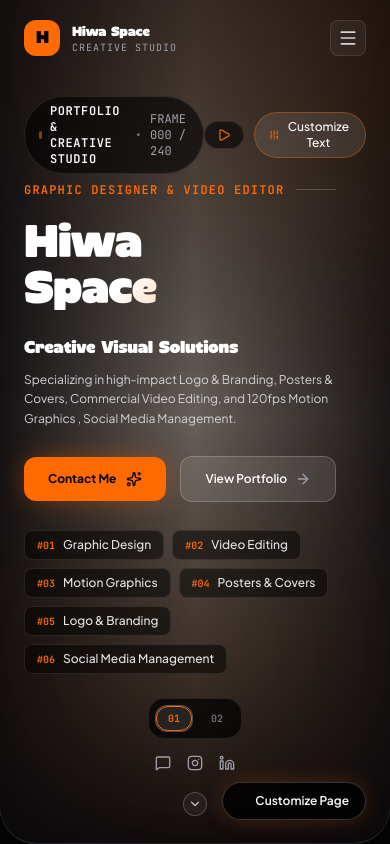
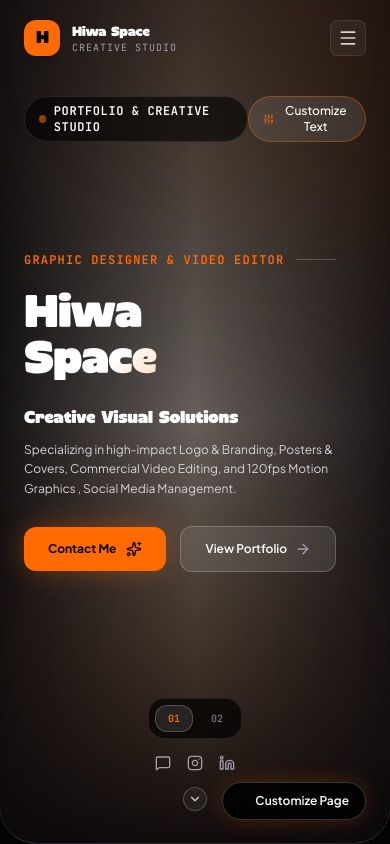
Before and after one commit to Hiwa010/hiwa-space, a React (Vite) app: page / in a window 390 px wide. Shown: the top 844 px of the page. Built offline with nearby package versions, Linux system fonts and the light colour scheme.

Commit message:
Optimize HeroParallax for mobile and performance
Refactor HeroParallax component for mobile optimization and performance improvements. Removed unused imports, simplified state management, and adjusted frame loading strategy based on device type.

```diff
--- a/src/components/HeroParallax.tsx
+++ b/src/components/HeroParallax.tsx
@@ -3,18 +3,13 @@ import { motion, AnimatePresence } from 'motion/react';
 import {
   Play,
   Pause,
-  RotateCcw,
   Sliders,
   Sparkles,
   ChevronDown,
-  Layers,
-  ExternalLink,
   Instagram,
   MessageSquare,
   Linkedin,
-  ArrowRight,
-  CheckCircle2,
-  RefreshCw
+  ArrowRight
 } from 'lucide-react';
 import { SiteConfig, ThemePreset } from '../types';
 import { TOTAL_WEBP_FRAMES, DEFAULT_THEMES, getFrameUrl } from '../data/defaultContent';
@@ -37,28 +32,27 @@ export const HeroParallax: React.FC<HeroParallaxProps> = ({
   const containerRef = useRef<HTMLDivElement>(null);
   const canvasRef = useRef<HTMLCanvasElement>(null);
   const [currentFrame, setCurrentFrame] = useState<number>(0);
-  const [isThemeSwitching, setIsThemeSwitching] = useState<boolean>(false);
   const [isPlayingAuto, setIsPlayingAuto] = useState<boolean>(false);
-  const [manualScrubActive, setManualScrubActive] = useState<boolean>(false);
   const [canvasReady, setCanvasReady] = useState<boolean>(false);
 
-  // Cache of loaded Image elements
   const imagesCacheRef = useRef<Map<number, HTMLImageElement>>(new Map());
   const rafIdRef = useRef<number | null>(null);
   const autoPlayIntervalRef = useRef<NodeJS.Timeout | null>(null);
 
-  // Draw frame to canvas
+  // Check if it's mobile device to avoid heavy processing
+  const isMobile = typeof window !== 'undefined' && window.innerWidth < 768;
+
   const drawFrame = useCallback((frameIdx: number) => {
     const canvas = canvasRef.current;
     if (!canvas) return;
     const ctx = canvas.getContext('2d');
     if (!ctx) return;
 
-    const clampedIdx = Math.max(0, Math.min(TOTAL_WEBP_FRAMES - 1, Math.floor(frameIdx)));
-    const cachedImg = imagesCacheRef.current.get(clampedIdx);
+    // On mobile, lock it to frame 0 (or a single static frame) to guarantee zero lag
+    const targetIdx = isMobile ? 0 : Math.max(0, Math.min(TOTAL_WEBP_FRAMES - 1, Math.floor(frameIdx)));
+    const cachedImg = imagesCacheRef.current.get(targetIdx);
 
     if (cachedImg && cachedImg.complete && cachedImg.naturalWidth > 0) {
-      // Clear and draw maintaining aspect ratio cover
       const cWidth = canvas.width;
       const cHeight = canvas.height;
       const imgRatio = cachedImg.naturalWidth / cachedImg.naturalHeight;
@@ -81,17 +75,15 @@ export const HeroParallax: React.FC<HeroParallaxProps> = ({
       ctx.drawImage(cachedImg, offsetX, offsetY, drawWidth, drawHeight);
       setCanvasReady(true);
     } else {
-      // Load this frame on demand if not cached
       const img = new Image();
-      img.src = getFrameUrl(clampedIdx);
+      img.src = getFrameUrl(targetIdx);
       img.onload = () => {
-        imagesCacheRef.current.set(clampedIdx, img);
-        drawFrame(clampedIdx);
+        imagesCacheRef.current.set(targetIdx, img);
+        drawFrame(targetIdx);
       };
     }
-  }, []);
+  }, [isMobile]);
 
-  // Set up canvas sizing
   const handleResize = useCallback(() => {
     const canvas = canvasRef.current;
     if (!canvas) return;
@@ -104,35 +96,9 @@ export const HeroParallax: React.FC<HeroParallaxProps> = ({
     }
   }, [currentFrame, drawFrame]);
 
-  // Initial setup and background caching
   useEffect(() => {
     window.addEventListener('resize', handleResize);
     handleResize();
-
-    // Progressively cache surrounding and all frames in the background
-    let cancel = false;
-    const loadAllFramesInBackground = async () => {
-      // First load step-by-step
-      for (let i = 0; i < TOTAL_WEBP_FRAMES; i += 2) {
-        if (cancel) break;
-        if (!imagesCacheRef.current.has(i)) {
-          const img = new Image();
-          img.src = getFrameUrl(i);
-          img.onload = () => imagesCacheRef.current.set(i, img);
-        }
-      }
-      // Then fill odd frames
-      for (let i = 1; i < TOTAL_WEBP_FRAMES; i += 2) {
-        if (cancel) break;
-        if (!imagesCacheRef.current.has(i)) {
-          const img = new Image();
-          img.src = getFrameUrl(i);
-          img.onload = () => imagesCacheRef.current.set(i, img);
-        }
-      }
-    };
-
-    loadAllFramesInBackground();
 
     // Initial frame draw
     const initialImg = new Image();
@@ -142,16 +108,29 @@ export const HeroParallax: React.FC<HeroParallaxProps> = ({
       drawFrame(0);
     };
 
+    // Load extra frames only if not on mobile for performance
+    if (!isMobile) {
+      const loadFramesInBackground = () => {
+        for (let i = 1; i < TOTAL_WEBP_FRAMES; i += 10) {
+          const img = new Image();
+          img.src = getFrameUrl(i);
+          img.onload = () => imagesCacheRef.current.set(i, img);
+        }
+      };
+      loadFramesInBackground();
+    }
+
     return () => {
-      cancel = true;
       window.removeEventListener('resize', handleResize);
     };
-  }, [handleResize, drawFrame]);
+  }, [handleResize, drawFrame, isMobile]);
 
-  // Scroll listener for sticky sequence track
+  // Scroll listener (disabled on mobile for smooth performance)
   useEffect(() => {
+    if (isMobile) return;
+
     const handleScroll = () => {
-      if (manualScrubActive || isPlayingAuto) return;
+      if (isPlayingAuto) return;
       const container = containerRef.current;
       if (!container) return;
 
@@ -160,7 +139,6 @@ export const HeroParallax: React.FC<HeroParallaxProps> = ({
 
       if (scrollableHeight <= 0) return;
 
-      // Calculate progress 0 to 1 through container
       const progress = Math.max(0, Math.min(1, -rect.top / scrollableHeight));
       const targetFrame = Math.floor(progress * (TOTAL_WEBP_FRAMES - 1));
 
@@ -178,51 +156,23 @@ export const HeroParallax: React.FC<HeroParallaxProps> = ({
       window.removeEventListener('scroll', handleScroll);
       if (rafIdRef.current) cancelAnimationFrame(rafIdRef.current);
     };
-  }, [currentFrame, manualScrubActive, isPlayingAuto, drawFrame]);
+  }, [currentFrame, isPlayingAuto, drawFrame, isMobile]);
 
-  // Handle Theme Switch animation with smooth loading indicator
   const switchThemeWithEffect = (index: number) => {
     if (index === config.activeThemeIndex) return;
-    setIsThemeSwitching(true);
-    setTimeout(() => {
     onThemeChange(index);
-      setTimeout(() => {
-        setIsThemeSwitching(false);
-      }, 350);
-    }, 200);
   };
-
-  // Auto playback toggle
-  useEffect(() => {
-    if (isPlayingAuto) {
-      autoPlayIntervalRef.current = setInterval(() => {
-        setCurrentFrame((prev) => {
-          const next = (prev + 1) % TOTAL_WEBP_FRAMES;
-          drawFrame(next);
-          return next;
-        });
-      }, 42); // ~24 fps playback matching delay 0.042s
-    } else {
-      if (autoPlayIntervalRef.current) clearInterval(autoPlayIntervalRef.current);
-    }
-    return () => {
-      if (autoPlayIntervalRef.current) clearInterval(autoPlayIntervalRef.current);
-    };
-  }, [isPlayingAuto, drawFrame]);
 
   return (
     <div
       ref={containerRef}
       id="hero-sequence-container"
-      className="relative w-full h-[320vh] bg-[#070709]"
+      className="relative w-full lg:h-[320vh] h-auto bg-[#070709]"
     >
-      {/* Sticky Screen Viewport with Rounded Border Bottom */}
-      <div className="sticky top-0 h-screen w-full overflow-hidden flex flex-col justify-between">
+      <div className="relative lg:sticky top-0 h-screen w-full overflow-hidden flex flex-col justify-between">
 
-        {/* Main Hero Visual Frame with Rounded Border Bottom */}
         <div className="relative w-full h-full rounded-b-[36px] md:rounded-b-[54px] border-b border-white/10 overflow-hidden shadow-[0_25px_70px_rgba(0,0,0,0.95)] bg-[#090a0f]">
 
-          {/* Canvas for 60FPS WebP Parallax Scrubbing */}
           <canvas
             ref={canvasRef}
             id="hero-parallax-canvas"
@@ -230,11 +180,9 @@ export const HeroParallax: React.FC<HeroParallaxProps> = ({
             style={{ opacity: canvasReady ? 1 : 0.8 }}
           />
 
-          {/* Cinematic Dark Overlays & Gradients for High Legibility */}
           <div className="absolute inset-0 bg-gradient-to-t from-[#08080c] via-black/40 to-[#08080c]/80 pointer-events-none" />
           <div className="absolute inset-0 bg-gradient-to-r from-[#08080c]/90 via-transparent to-[#08080c]/85 pointer-events-none" />
 
-          {/* Dynamic Theme Color Atmosphere Flare */}
           <div
             className="absolute -top-32 left-1/4 h-96 w-96 rounded-full blur-[140px] pointer-events-none opacity-20 transition-all duration-700"
             style={{ backgroundColor: activeTheme.accentColor }}
@@ -244,12 +192,10 @@ export const HeroParallax: React.FC<HeroParallaxProps> = ({
             style={{ backgroundColor: activeTheme.accentColor }}
           />
 
-          {/* HERO CONTENT OVERLAYS — EXACT MATCH TO REFERENCE SPEC */}
           <div className="relative z-10 mx-auto flex h-full w-full max-w-7xl flex-col justify-between px-6 pt-24 pb-8 md:px-12 md:pt-28 md:pb-12">
 
-            {/* TOP BAR / THEME BADGE & CONTROLS */}
+            {/* TOP BAR */}
             <div className="flex items-center justify-between">
-              {/* Active Track Badge */}
               <div className="flex items-center gap-2 rounded-full border border-white/10 bg-black/60 backdrop-blur-md px-3.5 py-1.5 text-xs font-mono">
                 <span
                   className="h-2 w-2 rounded-full animate-pulse"
@@ -258,33 +204,26 @@ export const HeroParallax: React.FC<HeroParallaxProps> = ({
                 <span className="font-semibold tracking-wider text-white">
                   {activeTheme.badge}
                 </span>
+                {!isMobile && (
+                  <>
                     <span className="text-zinc-500">•</span>
                     <span className="text-zinc-400">FRAME {String(currentFrame).padStart(3, '0')} / 240</span>
+                  </>
+                )}
               </div>
 
-              {/* Parallax Controller & Customizer Quick Bar */}
               <div className="flex items-center gap-2.5">
+                {!isMobile && (
                   <button
-                  id="btn-toggle-autoplay"
                     onClick={() => setIsPlayingAuto(!isPlayingAuto)}
-                  title={isPlayingAuto ? 'Pause sequence' : 'Auto-play sequence'}
-                  className="flex items-center gap-1.5 rounded-full border border-white/10 bg-black/60 backdrop-blur-md px-3 py-1.5 text-xs font-medium text-zinc-300 hover:text-white hover:border-white/25 transition-all"
+                    className="flex items-center gap-1.5 rounded-full border border-white/10 bg-black/60 backdrop-blur-md px-3 py-1.5 text-xs font-medium text-zinc-300 hover:text-white transition-all"
                   >
-                  {isPlayingAuto ? (
-                    <>
-                      <Pause className="h-3.5 w-3.5 text-orange-400" />
-                      <span className="hidden sm:inline">Pause</span>
-                    </>
-                  ) : (
-                    <>
-                      <Play className="h-3.5 w-3.5" style={{ color: activeTheme.accentColor }} />
+                    {isPlayingAuto ? <Pause className="h-3.5 w-3.5 text-orange-400" /> : <Play className="h-3.5 w-3.5" style={{ color: activeTheme.accentColor }} />}
                     <span className="hidden sm:inline">Preview Motion</span>
-                    </>
+                  </button>
                 )}
-                </button>
 
                 <button
-                  id="btn-hero-edit-customizer"
                   onClick={onOpenCustomizer}
                   className="flex items-center gap-1.5 rounded-full border border-white/15 bg-white/10 backdrop-blur-md px-3.5 py-1.5 text-xs font-medium text-white hover:bg-white/20 transition-all"
                   style={{ borderColor: `${activeTheme.accentColor}60` }}
@@ -295,7 +234,7 @@ export const HeroParallax: React.FC<HeroParallaxProps> = ({
               </div>
             </div>
 
-            {/* MIDDLE SECTION — CLEAN HERO TITLE, SUBTITLE & ACTION BUTTONS */}
+            {/* MIDDLE SECTION */}
             <div className="my-auto max-w-4xl">
               <AnimatePresence mode="wait">
                 <motion.div
@@ -306,7 +245,6 @@ export const HeroParallax: React.FC<HeroParallaxProps> = ({
                   transition={{ duration: 0.35, ease: 'easeOut' }}
                   className="space-y-5"
                 >
-                  {/* Small Intro Line in Accent Color */}
                   <div className="flex items-center gap-3">
                     <span
                       className="text-xs md:text-sm font-mono font-bold tracking-widest uppercase transition-colors"
@@ -318,7 +256,6 @@ export const HeroParallax: React.FC<HeroParallaxProps> = ({
                     <span className="text-xs font-mono text-zinc-400 hidden sm:inline">4+ YEARS OF EXPERIENCE</span>
                   </div>
 
-                  {/* Huge Two-Line Title */}
                   <h1 className="font-heading text-5xl font-extrabold tracking-tight text-white sm:text-7xl md:text-8xl lg:text-9xl leading-[0.96]">
                     <span className="block">{config.heroTitleLine1 || activeTheme.heroTitleLine1}</span>
                     <span
@@ -331,7 +268,6 @@ export const HeroParallax: React.FC<HeroParallaxProps> = ({
                     </span>
                   </h1>
 
-                  {/* Subtitle & Value Proposition */}
                   <div className="max-w-2xl space-y-2 pt-1">
                     <p className="font-heading text-lg sm:text-2xl font-bold text-white tracking-tight">
                       {config.subheadline || activeTheme.subheadline}
@@ -341,12 +277,10 @@ export const HeroParallax: React.FC<HeroParallaxProps> = ({
                     </p>
                   </div>
 
-                  {/* Direct Action Buttons: Contact Me & View Portfolio */}
                   <div className="flex flex-wrap items-center gap-3.5 pt-2">
                     <button
-                      id="btn-hero-contact"
                       onClick={onJoinClick}
-                      className="group flex items-center gap-2.5 rounded-xl px-6 py-3.5 text-xs sm:text-sm font-bold text-black shadow-lg transition-all hover:opacity-95 hover:scale-[1.02] active:scale-[0.98]"
+                      className="group flex items-center gap-2.5 rounded-xl px-6 py-3.5 text-xs sm:text-sm font-bold text-black shadow-lg transition-all hover:opacity-95 hover:scale-[1.02]"
                       style={{
                         backgroundColor: activeTheme.accentColor,
                         boxShadow: `0 0 30px -4px ${activeTheme.accentColor}70`,
@@ -358,49 +292,18 @@ export const HeroParallax: React.FC<HeroParallaxProps> = ({
 
                     <a
                       href="#portfolio"
-                      className="flex items-center gap-2 rounded-xl border border-white/20 bg-white/10 backdrop-blur-md px-6 py-3.5 text-xs sm:text-sm font-semibold text-white hover:bg-white/20 hover:border-white/30 transition-all"
+                      className="flex items-center gap-2 rounded-xl border border-white/20 bg-white/10 backdrop-blur-md px-6 py-3.5 text-xs sm:text-sm font-semibold text-white hover:bg-white/20 transition-all"
                     >
                       <span>View Portfolio</span>
                       <ArrowRight className="h-4 w-4 text-zinc-400" />
                     </a>
                   </div>
-
-                  {/* Focus Highlights Tags */}
-                  <div className="pt-2">
-                    <div className="flex flex-wrap gap-2 max-w-3xl">
-                      {(config.skills && config.skills.length > 0 ? config.skills : [
-                        { id: '1', index: '#01', label: 'Graphic Design' },
-                        { id: '2', index: '#02', label: 'Video Editing' },
-                        { id: '3', index: '#03', label: 'Motion Graphics' },
-                        { id: '4', index: '#04', label: 'Posters & Covers' },
-                        { id: '5', index: '#05', label: 'Logo & Branding' },
-                        { id: '6', index: '#06', label: 'Social Media Management' },
-                      ]).map((skill) => (
-                        <div
-                          key={skill.id || skill.index}
-                          className="flex items-center gap-2 rounded-lg border border-white/10 bg-black/50 backdrop-blur-md px-3 py-1.5 transition-all hover:border-white/25 hover:bg-black/70"
-                        >
-                          <span
-                            className="text-[10px] font-mono font-bold"
-                            style={{ color: activeTheme.accentColor }}
-                          >
-                            {skill.index}
-                          </span>
-                          <span className="text-xs font-medium text-zinc-200">
-                            {skill.label}
-                          </span>
-                        </div>
-                      ))}
-                    </div>
-                  </div>
                 </motion.div>
               </AnimatePresence>
             </div>
 
-            {/* BOTTOM SECTION — THEME SELECTOR & SOCIAL ICONS */}
+            {/* BOTTOM SECTION */}
             <div className="relative pt-4">
-
-              {/* Theme Navigation Strip */}
               <div className="mb-4 flex items-center justify-center">
                 <div className="flex flex-wrap items-center justify-center gap-1.5 rounded-2xl border border-white/10 bg-black/70 p-1.5 backdrop-blur-md">
                   {DEFAULT_THEMES.map((theme, idx) => {
@@ -408,7 +311,6 @@ export const HeroParallax: React.FC<HeroParallaxProps> = ({
                     return (
                       <button
                         key={theme.id}
-                        id={`btn-select-theme-${idx}`}
                         onClick={() => switchThemeWithEffect(idx)}
                         className={`group relative flex items-center gap-2 rounded-xl px-3 py-1.5 text-xs transition-all ${
                           isActive
@@ -423,95 +325,36 @@ export const HeroParallax: React.FC<HeroParallaxProps> = ({
                           {theme.indexNumber}
                         </span>
                         <span className="hidden sm:inline whitespace-nowrap">{theme.name}</span>
-                        {isActive && (
-                          <motion.div
-                            layoutId="activeThemePill"
-                            className="absolute inset-0 rounded-xl border pointer-events-none"
-                            style={{ borderColor: activeTheme.accentColor }}
-                            transition={{ type: 'spring', stiffness: 400, damping: 30 }}
-                          />
-                        )}
                       </button>
                     );
                   })}
                 </div>
               </div>
 
-              {/* BOTTOM BAR: Scrubber, Social Links & Scroll Indicator */}
               <div className="grid grid-cols-1 items-center gap-4 sm:grid-cols-3">
+                <div className="hidden sm:block" />
 
-                {/* Left: Interactive Manual Frame Scrubber */}
-                <div className="hidden sm:flex items-center gap-2.5">
-                  <span className="text-[11px] font-mono text-zinc-400 whitespace-nowrap">SCRUB:</span>
-                  <input
-                    id="hero-frame-scrubber"
-                    type="range"
-                    min="0"
-                    max={TOTAL_WEBP_FRAMES - 1}
-                    value={currentFrame}
-                    onMouseDown={() => setManualScrubActive(true)}
-                    onMouseUp={() => setManualScrubActive(false)}
-                    onTouchStart={() => setManualScrubActive(true)}
-                    onTouchEnd={() => setManualScrubActive(false)}
-                    onChange={(e) => {
-                      const val = Number(e.target.value);
-                      setCurrentFrame(val);
-                      drawFrame(val);
-                    }}
-                    className="h-1.5 w-32 md:w-44 accent-orange-500 cursor-pointer rounded-lg bg-white/10"
-                    style={{ accentColor: activeTheme.accentColor }}
-                  />
-                  <span className="text-[11px] font-mono text-zinc-400 tabular-nums">
-                    {Math.round((currentFrame / (TOTAL_WEBP_FRAMES - 1)) * 100)}%
-                  </span>
-                </div>
-
-                {/* Center: Social Icons (WhatsApp, Instagram, LinkedIn) */}
                 <div className="flex items-center justify-center gap-4">
-                  <a
-                    href="https://wa.me/9647515430407"
-                    target="_blank"
-                    rel="noreferrer"
-                    aria-label="WhatsApp"
-                    className="flex items-center gap-1.5 text-xs text-zinc-400 hover:text-emerald-400 transition-colors"
-                  >
+                  <a href="https://wa.me/9647515430407" target="_blank" rel="noreferrer" className="flex items-center gap-1.5 text-xs text-zinc-400 hover:text-emerald-400 transition-colors">
                     <MessageSquare className="h-4 w-4" />
                     <span className="hidden md:inline font-mono text-[11px]">WhatsApp</span>
                   </a>
-                  <a
-                    href="https://www.instagram.com/hiwaspace?igsi=MXFnNTdlZ3U3bncyeQ%3D%3D&utm_source=qr"
-                    target="_blank"
-                    rel="noreferrer"
-                    aria-label="Instagram"
-                    className="flex items-center gap-1.5 text-xs text-zinc-400 hover:text-pink-400 transition-colors"
-                  >
+                  <a href="https://www.instagram.com/hiwaspace" target="_blank" rel="noreferrer" className="flex items-center gap-1.5 text-xs text-zinc-400 hover:text-pink-400 transition-colors">
                     <Instagram className="h-4 w-4" />
                     <span className="hidden md:inline font-mono text-[11px]">@hiwaspace</span>
                   </a>
-                  <a
-                    href="https://www.linkedin.com/in/hiwa-jumaa-2ab989415?utm_source=share_via&utm_content=profile&utm_medium=member_ios"
-                    target="_blank"
-                    rel="noreferrer"
-                    aria-label="LinkedIn"
-                    className="flex items-center gap-1.5 text-xs text-zinc-400 hover:text-blue-400 transition-colors"
-                  >
+                  <a href="https://www.linkedin.com" target="_blank" rel="noreferrer" className="flex items-center gap-1.5 text-xs text-zinc-400 hover:text-blue-400 transition-colors">
                     <Linkedin className="h-4 w-4" />
                     <span className="hidden md:inline font-mono text-[11px]">LinkedIn</span>
                   </a>
                 </div>
 
-                {/* Right: Scroll Indicator prompt */}
                 <div className="flex items-center justify-center sm:justify-end gap-2 text-xs font-mono text-zinc-400">
-                  <span className="hidden md:inline uppercase text-[11px] tracking-wider">Scroll to Parallax</span>
-                  <motion.div
-                    animate={{ y: [0, 5, 0] }}
-                    transition={{ duration: 1.5, repeat: Infinity, ease: 'easeInOut' }}
-                    className="flex h-6 w-6 items-center justify-center rounded-full border border-white/20 bg-white/5"
-                  >
+                  <span className="hidden md:inline uppercase text-[11px] tracking-wider">Scroll Down</span>
+                  <div className="flex h-6 w-6 items-center justify-center rounded-full border border-white/20 bg-white/5">
                     <ChevronDown className="h-3.5 w-3.5 text-zinc-300" />
-                  </motion.div>
                   </div>
-
+                </div>
               </div>
 
             </div>
```
Lines whose indentation alone changed are shown as unchanged.
